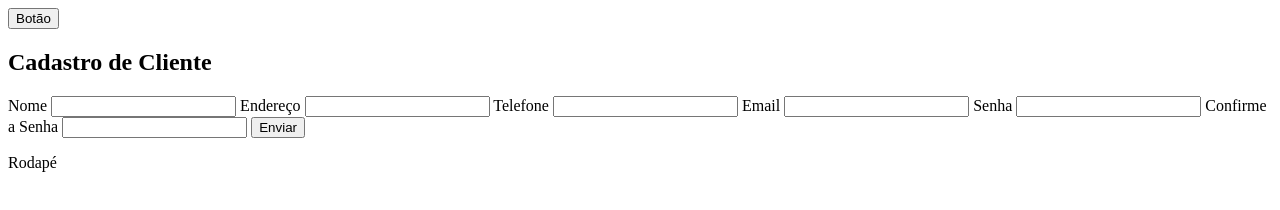
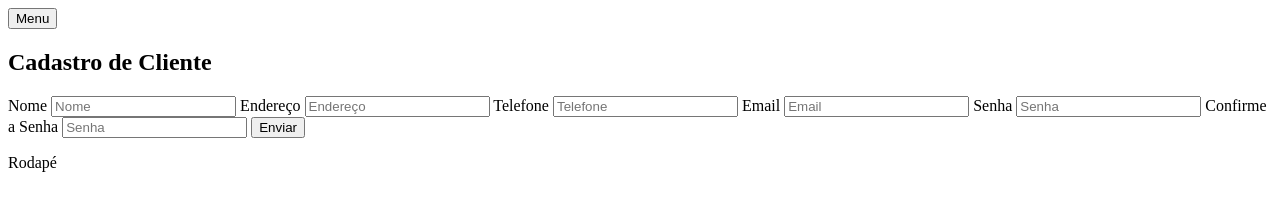
Before and after one commit to Natanael135/Projeto-Proz, a plain HTML site: page cad_client_page.html in a window 1280 px wide. Drawn offline with Linux system fonts and the light colour scheme.

Commit message:
feat adição de placeholder a todos os campos e required aos campos de senha

```diff
--- a/cad_client_page.html
+++ b/cad_client_page.html
@@ -7,29 +7,29 @@
 </head>
 <body>
     <header>
-        <button>Botão</button>
+        <button>Menu</button>
     </header>
 
     <main>
         <h2>Cadastro de Cliente</h2>
         <form>
             <label for="nome">Nome</label>
-            <input type="text" id="nome" name="nome">
+            <input type="text" id="nome" name="nome" placeholder="Nome">
 
             <label for="endereco">Endereço</label>
-            <input type="text" id="endereco" name="endereco">
+            <input type="text" id="endereco" name="endereco" placeholder="Endereço">
 
             <label for="telefone">Telefone</label>
-            <input type="tel" id="telefone" name="telefone">
+            <input type="tel" id="telefone" name="telefone" placeholder="Telefone">
 
             <label for="email">Email</label>
-            <input type="email" id="email" name="email">
+            <input type="email" id="email" name="email" placeholder="Email" required>
 
             <label for="senha">Senha</label>
-            <input type="password" id="senha" name="senha">
+            <input type="password" id="senha" name="senha" placeholder="Senha" required>
 
             <label for="confirma_senha">Confirme a Senha</label>
-            <input type="password" id="confirma_senha" name="confirma_senha">
+            <input type="password" id="confirma_senha" name="confirma_senha" placeholder="Senha" required>
 
             <button type="submit">Enviar</button>
         </form>
```
